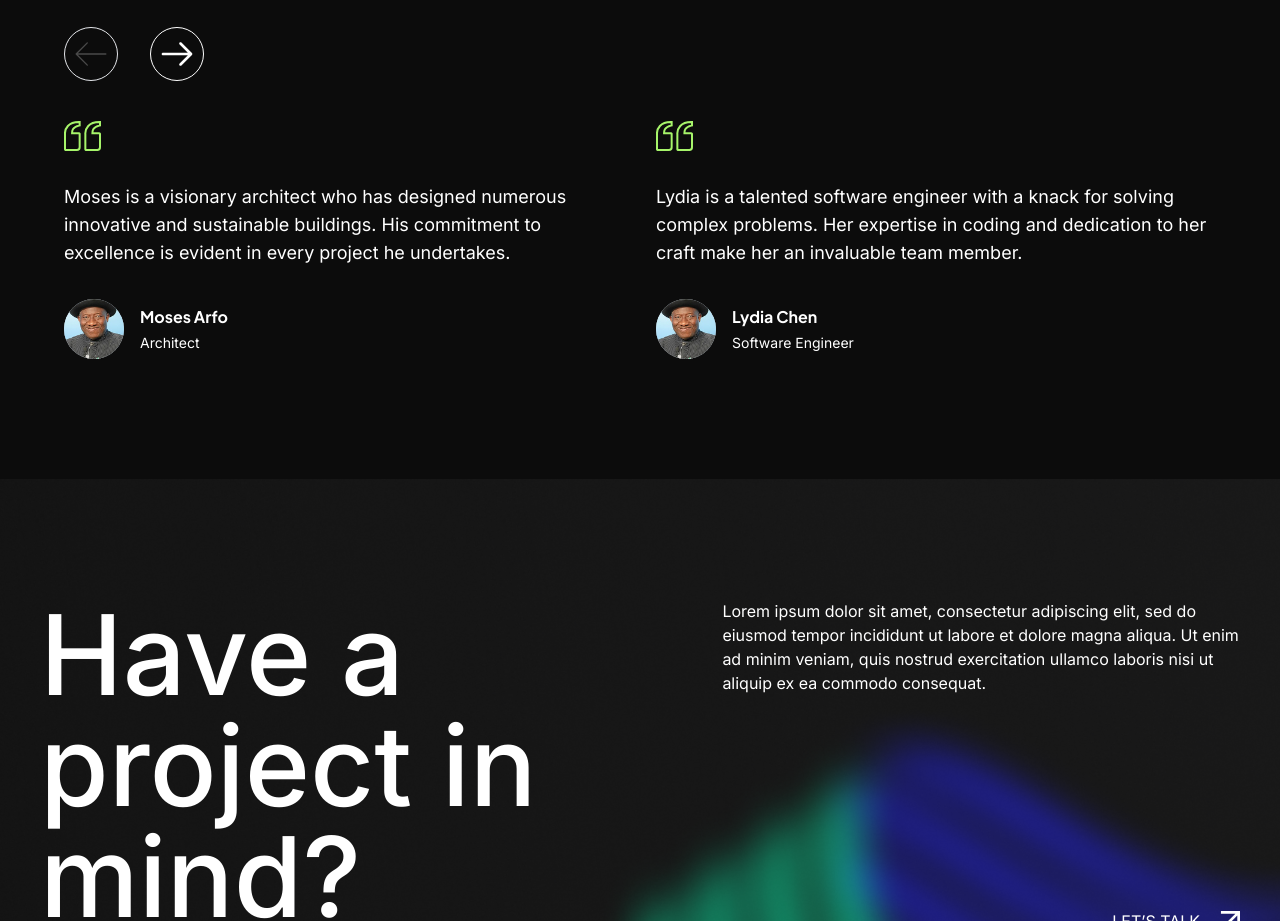
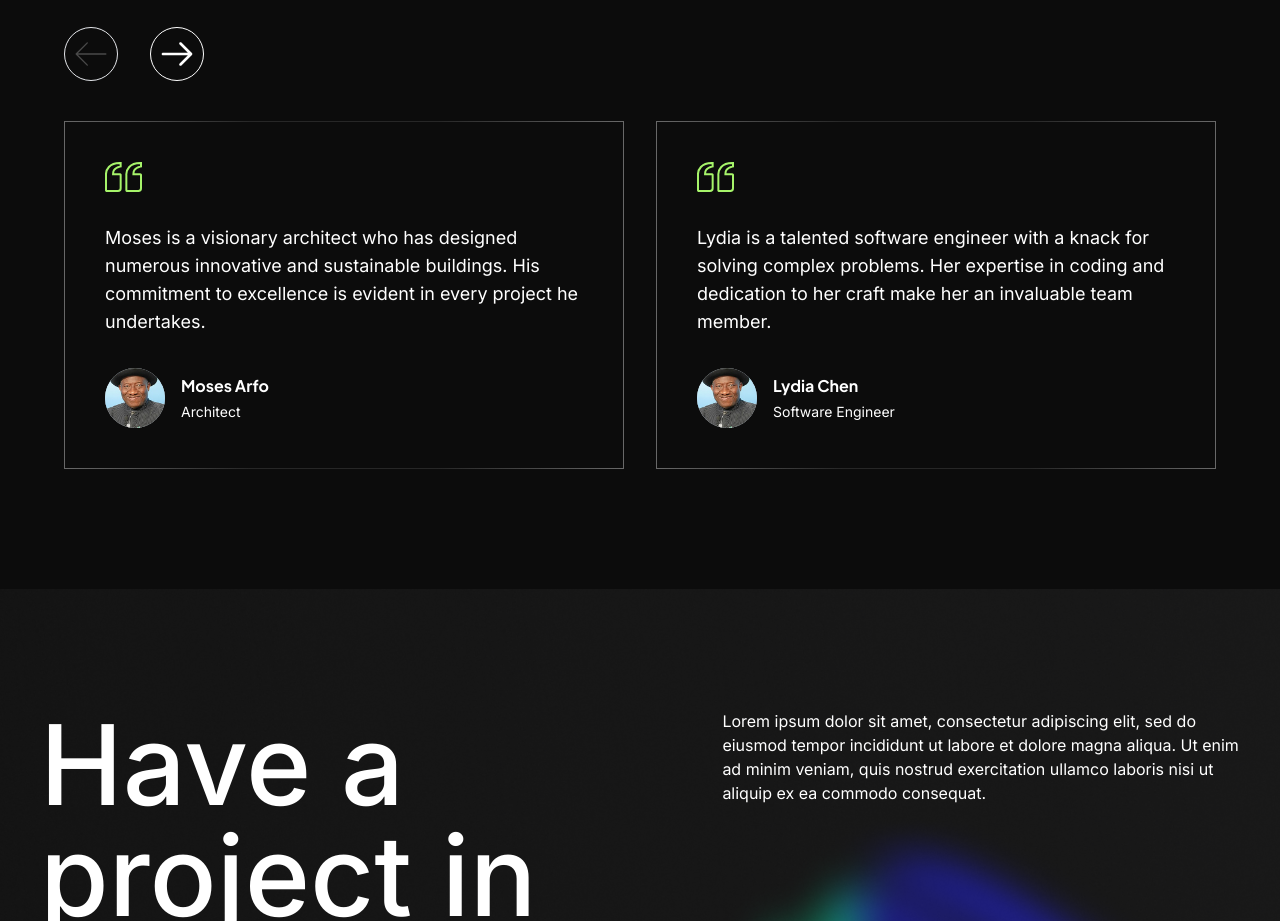
Before and after one commit to cvspan/cvspan-web, a Next.js app: page /test in a window 1280 px wide. Shown: the part 4116-5037 px from the top of the page. Built offline with nearby package versions, Linux system fonts and the light colour scheme.

Commit message:
(testimonials) add border to card

```diff
--- a/src/components/molecules/Testimonials/TestimonialCard.tsx
+++ b/src/components/molecules/Testimonials/TestimonialCard.tsx
@@ -12,7 +12,18 @@ interface TestimonialCardProps {
 
 const TestimonialCard: React.FC<TestimonialCardProps> = ({ testimony, name, profession, image }) => {
     return (
-        <div className="flex flex-col gap-8">
+        <>
+            <div
+                className="flex flex-col gap-8 p-[40px]"
+                style={{
+                    border: '1px solid',
+                    borderImageSlice: 1,
+                    borderWidth: '0.5px',
+                    borderRadius: '15px',
+                    borderImageSource:
+                        'linear-gradient(to right, rgba(104, 104, 104, 1), rgba(39, 39, 39, 1), rgba(39, 39, 39, 1),rgba(104, 104, 104)',
+                }}
+            >
                 <svg width="37" height="30" viewBox="0 0 37 30" fill="none" xmlns="http://www.w3.org/2000/svg">
                     <path
                         d="M9.08624 8.05837L9.08239 8.06443L9.07862 8.07055C8.49632 9.01591 8.16667 10.0973 8.12086 11.2088L8.07796 12.25H9.12002H14.807C15.0278 12.25 15.2424 12.3388 15.4028 12.5014L16.0603 11.8529L15.4028 12.5014C15.5636 12.6645 15.6564 12.8885 15.6564 13.125V26.25C15.6564 27.7788 14.4323 29 12.9576 29H1.86105C1.64023 29 1.42564 28.9112 1.26526 28.7486C1.10441 28.5855 1.01163 28.3615 1.01163 28.125V18.7504V18.75L1.01718 13.2779L1.01722 13.2375L1.01399 13.1972C1.00176 13.0441 0.684295 8.48573 3.87866 4.97047C6.22617 2.39033 9.84263 1 14.807 1H15.6564V4.46824L14.9707 4.60744C14.9707 4.60746 14.9706 4.60748 14.9705 4.60749C12.2968 5.14967 10.2323 6.25625 9.08624 8.05837ZM21.3552 28.125V18.751V18.75L21.3608 13.2779L21.3608 13.2375L21.3576 13.1972C21.3454 13.0441 21.0279 8.48537 24.2226 4.97006C26.5702 2.39018 30.1865 1 35.1506 1H36V4.46824L35.3143 4.60744C35.3143 4.60746 35.3142 4.60748 35.3141 4.60749C32.6404 5.14967 30.5759 6.25625 29.4298 8.05837L29.426 8.06443L29.4222 8.07055C28.8399 9.01591 28.5103 10.0973 28.4645 11.2088L28.4216 12.25H29.4636H35.1506C35.3714 12.25 35.586 12.3388 35.7464 12.5014C35.9072 12.6645 36 12.8885 36 13.125V26.25C36 27.7788 34.7759 29 33.3012 29H22.2047C21.9838 29 21.7692 28.9112 21.6089 28.7486C21.448 28.5855 21.3552 28.3615 21.3552 28.125Z"
@@ -27,6 +38,7 @@ const TestimonialCard: React.FC<TestimonialCardProps> = ({ testimony, name, prof
                     <TestimonialProfile name={name} profession={profession} image={image} />
                 </div>
             </div>
+        </>
     );
 };
 
```
Lines whose indentation alone changed are shown as unchanged.
